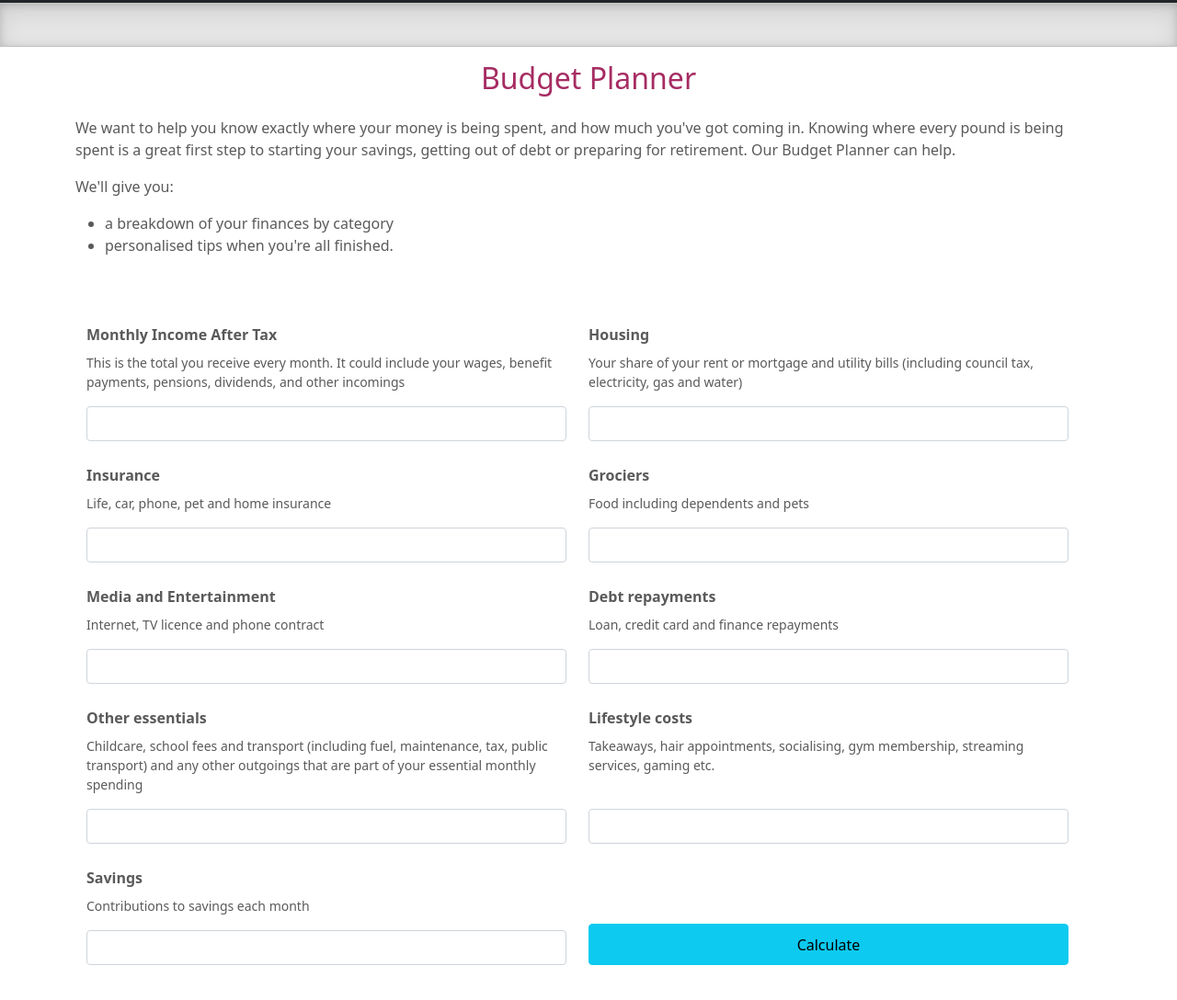
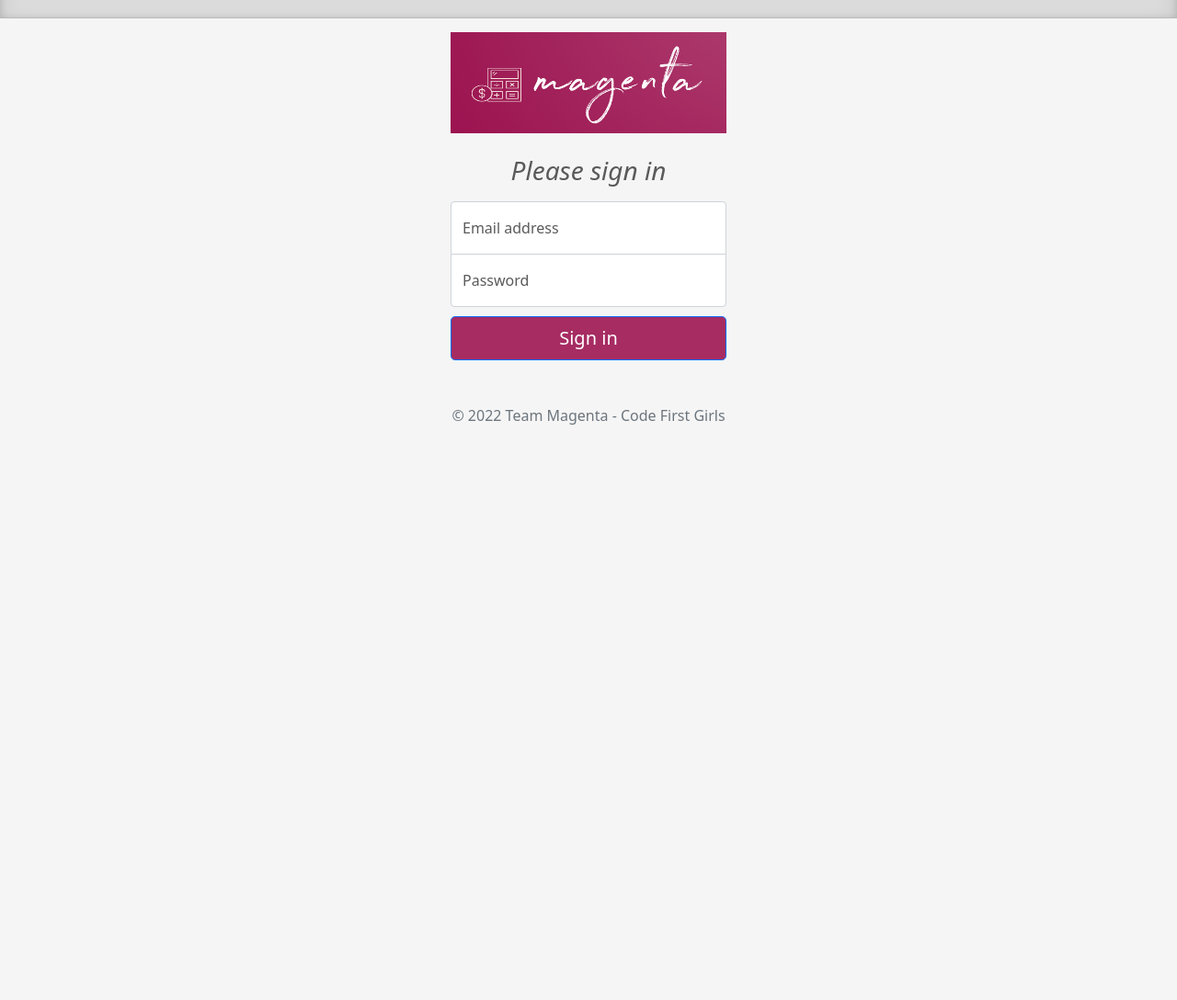
Before and after one commit to elifyguler/MagentaBudget, a plain HTML site: page login.html in a window 1280 px wide. Shown: the part 168-1256 px from the top of the page at 92% size. After the commit the page ends 800 px from the top, so only its background shows below. Drawn offline with Linux system fonts and the light colour scheme.

```diff
--- a/css/index.css
+++ b/css/index.css
@@ -109,3 +109,15 @@
     border-width: 1px 0;
     box-shadow: inset 0 .5em 1.5em rgba(0, 0, 0, .1), inset 0 .125em .5em rgba(0, 0, 0, .15);
   }
+
+  .btn{
+    background-color:#a62c62 ;
+    color:white;
+  }
+
+  .carousel-title{
+    color:#a62c62;
+    background-color:white;
+    padding: 5px;
+    font-style: italic;
+  }
--- a/css/signin.css
+++ b/css/login.css
@@ -4,7 +4,6 @@
 }
 
 body {
-  display: flex;
   align-items: center;
   padding-top: 40px;
   padding-bottom: 40px;
--- a/budgetplanner.html
+++ b/login.html
@@ -6,9 +6,11 @@
     <meta name="description" content="">
     <meta name="author" content="Mark Otto, Jacob Thornton, and Bootstrap contributors">
     <meta name="generator" content="Hugo 0.84.0">
-    <title>Budget Planner</title>
+    <title>Sign-in</title>
 
-    <link rel="canonical" href="https://getbootstrap.com/docs/5.0/examples/cheatsheet/">
+    <link rel="canonical" href="https://getbootstrap.com/docs/5.0/examples/sign-in/">
+
+
 
     <!-- Bootstrap core CSS -->
 <link href="assets/bootstrap/css/bootstrap.min.css" rel="stylesheet">
@@ -29,10 +31,11 @@
       }
     </style>
 
+
     <!-- Custom styles for this template -->
-    <link href="css/budgetplanner.css" rel="stylesheet">
+    <link href="css/login.css" rel="stylesheet">
     <link href="css/index.css" rel="stylesheet">
-    <link href="css/custom.css" rel="stylesheet">
+
   </head>
   <body>
     <svg xmlns="http://www.w3.org/2000/svg" style="display: none;">
@@ -60,18 +63,18 @@
       </symbol>
     </svg>
     <header>
-      <div class="px-3 py-2 border-bottom mb-3">
+      <!-- <div class="px-3 py-2 border-bottom mb-3">
         <div class="container d-flex flex-wrap justify-content-center">
            <form class="col-12 col-lg-auto mb-2 mb-lg-0 me-lg-auto">
             <input type="search" class="form-control" placeholder="Search..." aria-label="Search">
           </form>
 
           <div class="text-end">
-            <button type="button" class="btn btn-light text-dark me-2">Login</button>
-            <button type="button" class="btn btn-primary">Sign-up</button>
+            <button type="button" class="btn btn-secondary">Login</button>
+            <button type="button" class="btn btn-secondary">Sign-up</button>
           </div>
         </div>
-      </div>
+      </div> -->
       <div class="px-3 py-2 bg-dark text-white">
         <div class="container row mx-auto">
           <div class="col-md-3">
@@ -96,12 +99,12 @@
                       </a>
                     </li>
 
-                    <li class="nav-item">
+                    <!-- <li class="nav-item">
                       <a href="myaccount.html" class="nav-link">
                         <svg class="bi d-block mx-auto mb-1" width="24" height="24"><use xlink:href="#people-circle"/></svg>
                         My Account
                       </a>
-                    </li>
+                    </li> -->
 
                     <li class="nav-item">
                       <a href="blog.html" class="nav-link">
@@ -111,7 +114,7 @@
                     </li>
 
                     <li class="nav-item">
-                      <a href="budgetplanner.html" class="nav-link active">
+                      <a href="budgetplanner.html" class="nav-link">
                         <svg class="bi d-block mx-auto mb-1" width="24" height="24"><use xlink:href="#calculator"/></svg>
                         Budget Planner
                       </a>
@@ -131,105 +134,33 @@
         </div>
       </div>
     </header>
+    <div class="b-example-divider"></div>
+    <div class="text-center">
+    <main class="form-signin">
+      <form>
+        <img class="mb-4" src="images/logo.png" alt="" width="100%" height="110">
+        <h1 class="h3 mb-3 fw-normal"><i>Please sign in</i></h1>
+
+        <div class="form-floating">
+          <input type="email" class="form-control" id="floatingInput" placeholder="name@example.com">
+          <label for="floatingInput">Email address</label>
+        </div>
+        <div class="form-floating">
+          <input type="password" class="form-control" id="floatingPassword" placeholder="Password">
+          <label for="floatingPassword">Password</label>
+        </div>
+
+        <!-- <div class="checkbox mb-3">
+          <label>
+            <input type="checkbox" value="remember-me"> Remember me
+          </label>
+        </div> -->
+        <button class="w-100 btn btn-lg btn-primary" type="submit">Sign in</button>
+        <p class="mt-5 mb-3 text-muted">&copy; 2022 Team Magenta - Code First Girls</p>
+      </form>
+    </main>
 
 
-    <div class="b-example-divider"></div>
-
-    <div class="container">
-
-          <h2 class="budget-title">Budget Planner</h2>
-        <div class="budget-text"><p>We want to help you know exactly where your money is being spent, and how much you've got coming in. Knowing where every pound is being spent is a great first step to starting your savings, getting out of debt or preparing for retirement. Our Budget Planner can help.
-          </p>
-          <p>We'll give you:</p>
-          <ul>
-          <!-- <li>a place to record all your spending, so you won’t forget anything</li>  -->
-          <li>a breakdown of your finances by category</li>
-          <li>personalised tips when you're all finished.</li></ul></div>
-          <!-- <div class="b-example-divider"></div> -->
-      <div class="bd-cheatsheet container-fluid bg-body">
-        <section id="forms">
-
-          <article class="" id="validation">
-            <div class="expenses">
-              <div class="bd-example">
-              <form class="col-md-12 row">
-                <div class="col-md-6">
-                  <label for="monthly-income" class="form-label"><b>Monthly Income After Tax</b></label>
-                  <p class="expenses-description">This is the total you receive every month. It could include your wages, benefit payments, pensions, dividends, and other incomings</p>
-                  <input type="number" class="form-control" id="validationServer01"required>
-                  <!-- <div class="valid-feedback">
-                    Looks good!
-                  </div> -->
-                </div>
-
-                <div class="col-md-6 ">
-                  <label for="housing" class="form-label"><b>Housing</b></label>
-                  <p class="expenses-description">Your share of your rent or mortgage and utility bills (including council tax, electricity, gas and water)</p>
-                  <input type="number" class="form-control" id="validationServer02" required>
-                </div>
-
-                <div class="col-md-6">
-                  <label for="insurance" class="form-label"><b>Insurance</b></label>
-                  <p class="expenses-description">Life, car, phone, pet and home insurance</p>
-                  <input type="number" class="form-control" id="validationServer03" required>
-                </div>
-
-                <div class="col-md-6" >
-                  <label for="grociers" class="form-label"><b>Grociers</b></label>
-                  <p class="expenses-description">Food including dependents and pets</p>
-                  <input type="number" class="form-control" id="validationServer04" required>
-                </div>
-
-                <div class="col-md-6">
-                  <label for="media-entertainment" class="form-label"><b>Media and Entertainment</b></label>
-                  <p class="expenses-description">Internet, TV licence and phone contract</p>
-                  <input type="number" class="form-control" id="validationServer05" required>
-                </div>
-
-                <div class="col-md-6">
-                  <label for="debt-repayments" class="form-label"><b>Debt repayments</b></label>
-                  <p class="expenses-description">Loan, credit card and finance repayments</p>
-                  <input type="number" class="form-control" id="validationServer06" required>
-                </div>
-
-                <div class="col-md-6">
-                  <label for="other-essentials" class="form-label"><b>Other essentials</b></label>
-                  <p class="expenses-description">Childcare, school fees and transport (including fuel, maintenance, tax,
-                    public transport) and any other outgoings that are part of your essential monthly spending</p>
-                  <input type="number" class="form-control" id="validationServer07" required>
-                </div>
-
-                <div class="col-md-6">
-                  <label for="lifestyle-cost" class="form-label"><b>Lifestyle costs</b></label>
-                  <p class="expenses-description">Takeaways, hair appointments, socialising, gym membership, streaming services, gaming etc.<br>&nbsp</p>
-                  <input type="number" class="form-control" id="validationServer08" required>
-                </div>
-
-                <div class="col-md-6">
-                  <label for="savings" class="form-label"><b>Savings</b></label>
-                  <p class="expenses-description">Contributions to savings each month</p>
-                  <input type="number" class="form-control" id="validationServer09">
-                </div>
-
-                <div class="col-md-6 d-grid">
-                  <label for="calculating" class="form-label"><b></b></label>
-                  <p class="calculate-button">&nbsp</p>
-                  <button class="btn btn-info" type="submit">Calculate</button>
-                </div>
-
-
-                  <!-- <div class="invalid-feedback">
-                    Please provide a valid city.
-                  </div> -->
-                </div>
-
-              </form>
-              </div>
-            </div>
-          </article>
-        </section>
-      </div>
     </div>
-<script src="assets/bootstrap/js/bootstrap.bundle.min.js"></script>
   </body>
 </html>
```
Also changed, not shown: index.html (+29 -33 lines), sign-in.html (deleted, +0 -67 lines).
